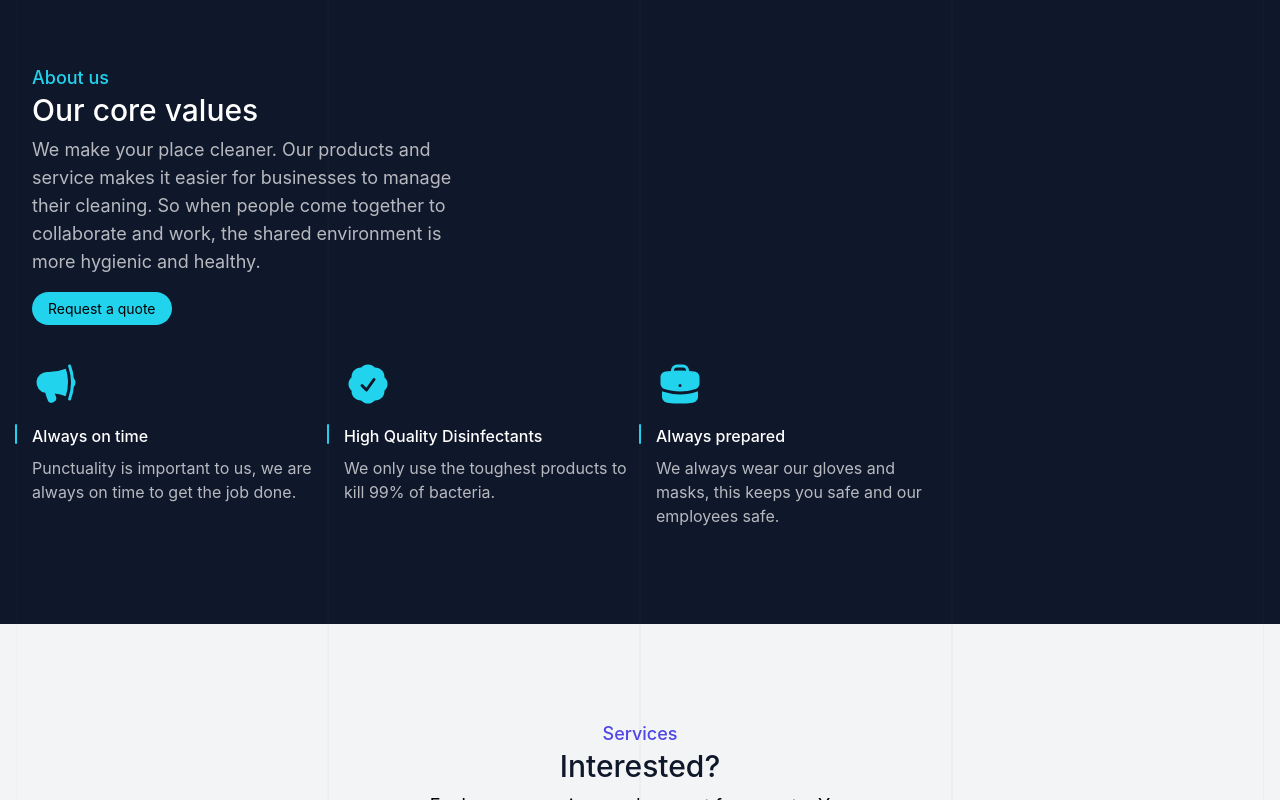
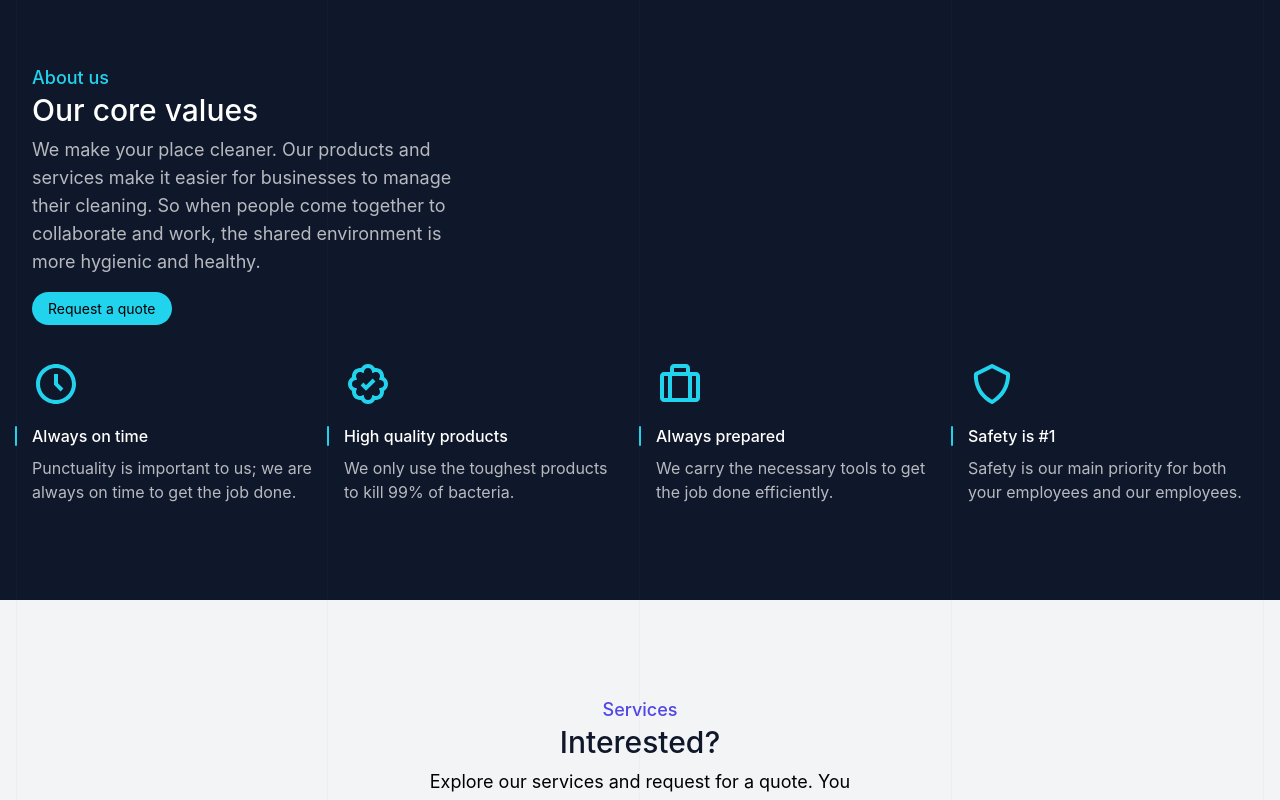
Before and after one commit to eds2002/sanchezfamilycleaning, a Next.js app: page / in a window 1280 px wide. Shown: the part 720-1520 px from the top of the page. Built offline with nearby package versions, Linux system fonts and the light colour scheme.

Commit message:
minor animation changes

```diff
--- a/components/Sections/AboutUs.tsx
+++ b/components/Sections/AboutUs.tsx
@@ -1,31 +1,37 @@
 import React from "react";
+import { Button } from "../";
 import {
-  MegaphoneIcon,
-  CheckBadgeIcon,
-  BriefcaseIcon,
-  ChevronRightIcon,
-} from "@heroicons/react/24/solid";
-import { Button } from "../";
-import { BiChevronRight } from "react-icons/bi";
+  BiTimeFive,
+  BiBriefcaseAlt,
+  BiBadgeCheck,
+  BiShield,
+} from "react-icons/bi";
+import { motion } from "framer-motion";
 
 const AboutUs: React.FC = () => {
   const details = [
     {
-      icon: MegaphoneIcon,
+      icon: BiTimeFive,
       title: "Always on time",
       paragraph:
-        "Punctuality is important to us, we are always on time to get the job done.",
+        "Punctuality is important to us; we are always on time to get the job done.",
     },
     {
-      icon: CheckBadgeIcon,
-      title: "High Quality Disinfectants",
+      icon: BiBadgeCheck,
+      title: "High quality products",
       paragraph: "We only use the toughest products to kill 99% of bacteria.",
     },
     {
-      icon: BriefcaseIcon,
+      icon: BiBriefcaseAlt,
       title: "Always prepared",
       paragraph:
-        "We always wear our gloves and masks, this keeps you safe and our employees safe.",
+        "We carry the necessary tools to get the job done efficiently.",
+    },
+    {
+      icon: BiShield,
+      title: "Safety is #1",
+      paragraph:
+        "Safety is our main priority for both your employees and our employees.",
     },
   ];
 
@@ -39,7 +45,7 @@ const AboutUs: React.FC = () => {
               Our core values
             </h2>
             <p className="max-w-md mt-2 text-sm lg:text-lg sm:text-base text-white/70">
-              We make your place cleaner. Our products and service makes it
+              We make your place cleaner. Our products and services make it
               easier for businesses to manage their cleaning. So when people
               come together to collaborate and work, the shared environment is
               more hygienic and healthy.
@@ -55,15 +61,20 @@ const AboutUs: React.FC = () => {
             </div>
           </div>
           <div className="grid w-full grid-cols-1 px-4 md:grid-cols-2 lg:grid-cols-4 gap-y-10">
-            {details.map((detail) => (
+            {details.map((detail, index: number) => (
               <div
-                className="relative flex flex-col items-start justify-start w-full h-full pl-4"
+                className="relative flex flex-col items-start justify-start w-full h-full px-4"
                 key={detail.title}
               >
                 <detail.icon className="w-12 h-12 text-cyan-400" />
-                <p className="mt-4 text-sm font-medium text-white sm:text-base">
+                <p className="flex items-center mt-4 text-sm font-medium text-white sm:text-base">
                   {detail.title}
-                  <span className="absolute -left-[1px] w-0.5 h-5 bg-cyan-400 rounded-full" />
+                  <motion.span
+                    initial={{ filter: "grayscale(100%)", height: 0 }}
+                    whileInView={{ filter: "grayscale(0%)", height: "20px" }}
+                    transition={{ delay: 0.15 * index }}
+                    className="absolute -left-[1px] w-0.5  bg-cyan-400 rounded-full"
+                  />
                 </p>
                 <p className="max-w-xs mt-2 text-sm text-left text-white/70 sm:text-base">
                   {detail.paragraph}
--- a/components/Sections/ContactUs.tsx
+++ b/components/Sections/ContactUs.tsx
@@ -3,6 +3,7 @@ import React from "react";
 import { Button } from "..";
 import { HiDocumentText } from "react-icons/hi";
 import { IoIosSpeedometer } from "react-icons/io";
+import { motion } from "framer-motion";
 
 const details = [
   {
@@ -22,7 +23,7 @@ const details = [
 const ContactUs: React.FC = () => {
   return (
     <>
-      <section className="relative flex items-center justify-center py-24">
+      <section className="relative flex items-center justify-center py-24 md:py-44">
         <div className="flex flex-col items-center w-full px-4 mx-auto max-w-7xl lg:flex-row gap-y-10">
           <Heading />
           <Icons />
@@ -63,7 +64,7 @@ const Heading = () => (
 
 const Icons = () => (
   <div className="grid flex-1 w-full md:grid-cols-2 gap-y-10">
-    {details.map((detail) => (
+    {details.map((detail, index: number) => (
       <div
         className="relative flex flex-col items-start justify-start h-full pl-4"
         key={detail.title}
@@ -71,7 +72,12 @@ const Icons = () => (
         <detail.icon className="w-12 h-12 text-indigo-600" />
         <p className="flex items-center mt-4 text-sm font-medium sm:text-base">
           {detail.title}
-          <span className="absolute -left-[0.5px] rounded-full w-0.5 h-4 bg-indigo-600" />
+          <motion.span
+            initial={{ filter: "grayscale(100%)", height: 0 }}
+            whileInView={{ filter: "grayscale(0%)", height: "20px" }}
+            transition={{ delay: 0.15 * index }}
+            className="absolute -left-[0.5px] rounded-full w-0.5 h-5 bg-indigo-600"
+          />
         </p>
         <p className="mt-2 text-sm text-left opacity-70 sm:text-base">
           {detail.paragraph}
--- a/components/Sections/Motives.tsx
+++ b/components/Sections/Motives.tsx
@@ -5,6 +5,7 @@ import {
   DocumentIcon,
   AcademicCapIcon,
 } from "@heroicons/react/24/solid";
+import { motion } from "framer-motion";
 
 const Motives: React.FC = () => {
   const details = [
@@ -38,7 +39,7 @@ const Motives: React.FC = () => {
     <section className="relative py-24 bg-slate-900">
       <div className="px-4 mx-auto max-w-7xl">
         <div className="flex flex-col items-start">
-          <div>
+          <div className="pl-4">
             <span className="text-lg font-medium text-cyan-400">Why Us</span>
             <h2 className="max-w-xl text-3xl font-medium text-left text-white ">
               Aside from premium cleaning, here&apos;s some more reasons why
@@ -46,15 +47,20 @@ const Motives: React.FC = () => {
             </h2>
           </div>
           <div className="grid grid-cols-1 mt-10 gap-y-10 md:grid-cols-2 place-items-start">
-            {details.map((detail) => (
+            {details.map((detail, index: number) => (
               <div
-                className="relative flex flex-col items-start justify-start h-full pl-4"
+                className="relative flex flex-col items-start justify-start h-full px-4"
                 key={detail.title}
               >
                 <detail.icon className="w-12 h-12 text-cyan-400" />
-                <p className="mt-4 text-sm font-medium text-white sm:text-base">
+                <p className="flex items-center mt-4 text-sm font-medium text-white rounded-full sm:text-base">
                   {detail.title}
-                  <span className="absolute -left-0.5 w-0.5 h-5 bg-cyan-400" />
+                  <motion.span
+                    initial={{ filter: "grayscale(100%)", height: 0 }}
+                    whileInView={{ filter: "grayscale(0%)", height: "20px" }}
+                    transition={{ delay: 0.15 * index }}
+                    className="absolute -left-0.5 w-0.5 h-5 bg-cyan-400 rounded-full "
+                  />
                 </p>
                 <p className="mt-2 text-sm text-left text-white/70 sm:text-base">
                   {detail.paragraph}
--- a/pages/index.tsx
+++ b/pages/index.tsx
@@ -38,10 +38,10 @@ function GridLines() {
   return (
     <div className="absolute inset-0 pointer-events-none">
       <div className="grid w-full h-full grid-cols-1 px-4 mx-auto md:grid-cols-2 lg:grid-cols-4 max-w-7xl">
-        <div className="border-dotted border-x border-gray-500/5" />
         <div className="border-dotted border-x border-gray-500/10" />
-        <div className="hidden border-dotted border-x border-gray-500/10 lg:block" />
-        <div className="hidden border-dotted border-x border-gray-500/10 lg:block" />
+        <div className="border-r border-dotted border-gray-500/10" />
+        <div className="hidden border-r border-dotted border-gray-500/10 lg:block" />
+        <div className="hidden border-r border-dotted border-gray-500/10 lg:block" />
       </div>
     </div>
   );
```
